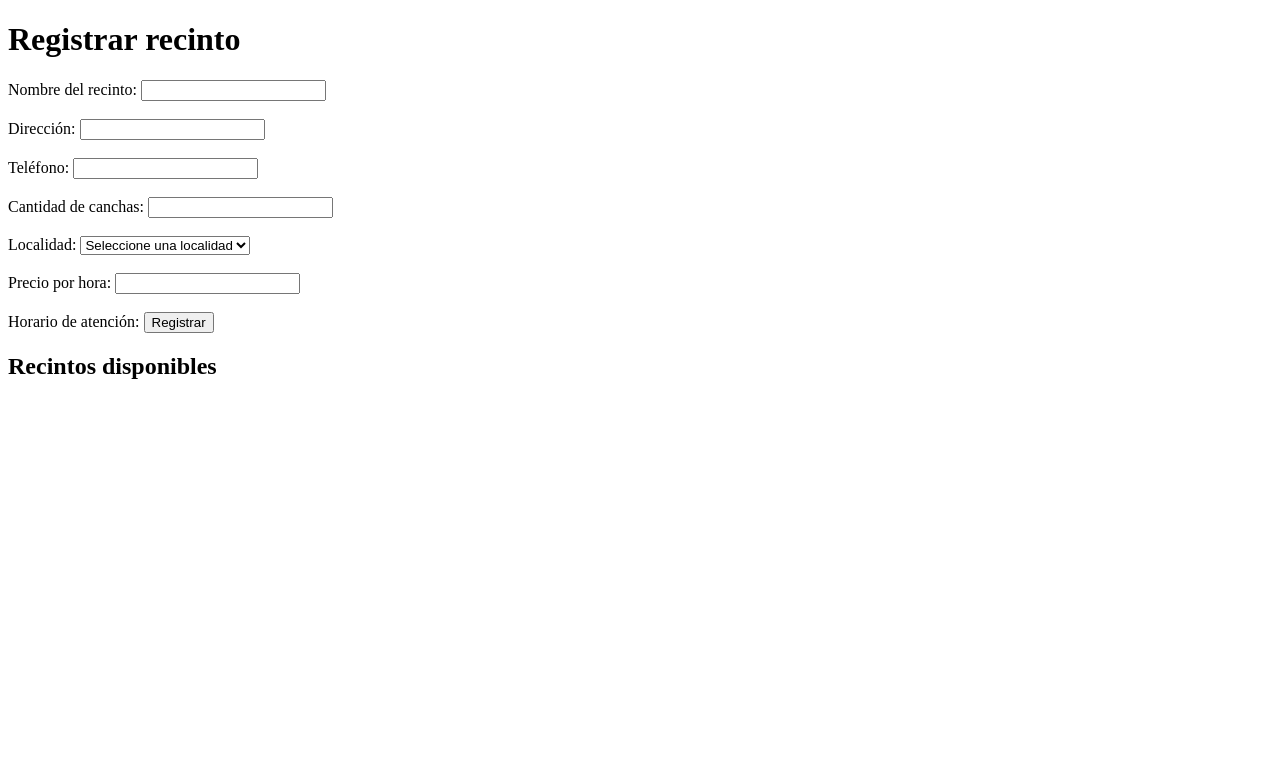
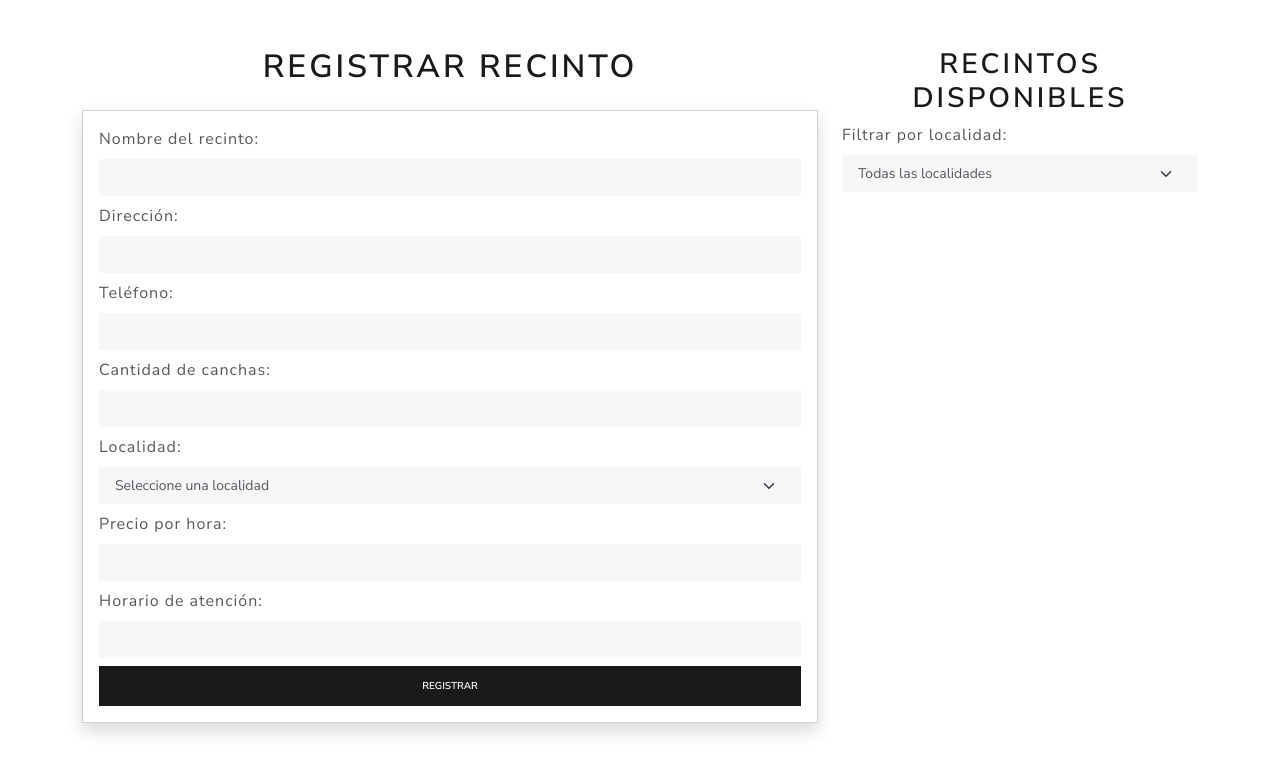
Before and after one commit to ever4ever-ing/nf1-m0d, a Flask app: template flask_app/templates/registrar_recinto.html in a window 1280 px wide. Shown: the top 774 px of the page. Run offline with Flask 3, Linux system fonts and the light colour scheme; the template is opened without the code that fills it, so the values that code supplies are empty.

Commit message:
fix: recintos

```diff
--- a/flask_app/controllers/partidos.py
+++ b/flask_app/controllers/partidos.py
@@ -80,8 +80,9 @@ def editar_partido(id):
         flash("No tienes permiso para editar este partido", "error")
         return redirect(url_for('dashboard'))
     else:
+        recintos = Recinto.obtener_por_id_localidad(partido.id_localidad)
         ##mostrar usuarios que no esten en el partido solamente
-        return render_template("editar_partido.html", partido=partido, usuarios=Usuario.get_all(), participantes=Participante.obtener_participantes_por_partido(id))
+        return render_template("editar_partido.html", partido=partido, usuarios=Usuario.get_all(), participantes=Participante.obtener_participantes_por_partido(id),recintos=recintos)
 
 @app.route("/actualizar_partido", methods=['POST'])
 def actualizar_partido():
--- a/flask_app/templates/registrar_recinto.html
+++ b/flask_app/templates/registrar_recinto.html
@@ -5,51 +5,100 @@
     <meta charset="UTF-8">
     <meta name="viewport" content="width=device-width, initial-scale=1.0">
     <title>Registrar recinto</title>
+    <link rel="stylesheet" href="https://bootswatch.com/5/lux/bootstrap.min.css">
+
 </head>
 
 <body>
-    <h1>
-        Registrar recinto
-    </h1>
+    <div class="container mt-5">
+        <div class="row">
+            <div class="col-md-8 col-70">
+                <h1 class="text-center mb-4">Registrar recinto</h1>
+                {# Mostrar mensajes flash #}
+                {% with messages = get_flashed_messages(with_categories=true) %}
+                {% if messages %}
+                <div class="alert alert-info">
+                    {% for category, message in messages %}
+                    <div class="alert alert-{{ category }}">{{ message }}</div>
+                    {% endfor %}
+                </div>
+                {% endif %}
+                {% endwith %}
 
+                <div class="card p-3 shadow">
                     <form action="{{ url_for('registrar_recinto') }}" method="post">
-        <label for="nombre">Nombre del recinto:</label>
-        <input type="text" id="nombre" name="nombre" required>
-        <br><br>
-        <label for="direccion">Dirección:</label>
-        <input type="text" id="direccion" name="direccion" required>
-        <br><br>
-        <label for="telefono">Teléfono:</label>
-        <input type="text" id="telefono" name="telefono" required>
-        <br><br>
-        <label for="canchas">Cantidad de canchas:</label>
-        <input type="number" id="canchas" name="canchas" required>
-        <br><br>
-
-        <label for="id_localidad">Localidad:</label>
-        <select id="id_localidad" name="id_localidad" required>
+                        <div class="mb-2">
+                            <label for="nombre" class="form-label">Nombre del recinto:</label>
+                            <input type="text" id="nombre" name="nombre" class="form-control form-control-sm" required>
+                        </div>
+                        <div class="mb-2">
+                            <label for="direccion" class="form-label">Dirección:</label>
+                            <input type="text" id="direccion" name="direccion" class="form-control form-control-sm" required>
+                        </div>
+                        <div class="mb-2">
+                            <label for="telefono" class="form-label">Teléfono:</label>
+                            <input type="text" id="telefono" name="telefono" class="form-control form-control-sm" required>
+                        </div>
+                        <div class="mb-2">
+                            <label for="canchas" class="form-label">Cantidad de canchas:</label>
+                            <input type="number" id="canchas" name="canchas" class="form-control form-control-sm" required>
+                        </div>
+                        <div class="mb-2">
+                            <label for="id_localidad" class="form-label">Localidad:</label>
+                            <select id="id_localidad" name="id_localidad" class="form-select form-select-sm" required>
                                 <option value="" disabled selected>Seleccione una localidad</option>
                                 {% for localidad in localidades %}
                                 <option value="{{ localidad.id_localidad }}">{{ localidad.nombre }}</option>
                                 {% endfor %}
                             </select>
-        <br><br>
-
-        <label for="precio">Precio por hora:</label>
-        <input type="number" id="precio" name="precio" required>
-        <br><br>
-        <label for="horario">Horario de atención:</label>
-        <button type="submit">Registrar</button>
-
-        <div>
+                        </div>
+                        <div class="mb-2">
+                            <label for="precio" class="form-label">Precio por hora:</label>
+                            <input type="number" id="precio" name="precio" class="form-control form-control-sm" required>
+                        </div>
+                        <div class="mb-2">
+                            <label for="horario" class="form-label">Horario de atención:</label>
+                            <input type="text" id="horario" name="horario" class="form-control form-control-sm" required>
+                        </div>
+                        <button type="submit" class="btn btn-primary btn-sm w-100">Registrar</button>
                     </form>
-    <h2>Recintos disponibles</h2>
-    <ul>
+                </div>
+            </div>
+            <div class="col-md-4 col-30">
+                <h2 class="text-center">Recintos disponibles</h2>
+                <div class="mb-2">
+                    <label for="filtro_localidad" class="form-label">Filtrar por localidad:</label>
+                    <select id="filtro_localidad" name="filtro_localidad" class="form-select form-select-sm" onchange="filtrarRecintos()">
+                        <option value="">Todas las localidades</option>
+                        {% for localidad in localidades %}
+                        <option value="{{ localidad.id_localidad }}">{{ localidad.nombre }}</option>
+                        {% endfor %}
+                    </select>
+                </div>
+                <ul id="lista_recintos" class="list-group list-group-sm">
                     {% for recinto in recintos %}
-        <li>{{ recinto.nombre }} - {{ recinto.localidad }}</li>
+                    <li class="list-group-item" data-localidad="{{ recinto.id_localidad }}">{{ recinto.nombre }}</li>
                     {% endfor %}
                 </ul>
             </div>
+        </div>
+    </div>
+
+    <script src="https://code.jquery.com/jquery-3.6.0.min.js"></script>
+    <script>
+        function filtrarRecintos() {
+            const filtro = document.getElementById('filtro_localidad').value;
+            const recintos = document.querySelectorAll('#lista_recintos li');
+
+            recintos.forEach(recinto => {
+                if (!filtro || recinto.getAttribute('data-localidad') === filtro) {
+                    recinto.style.display = '';
+                } else {
+                    recinto.style.display = 'none';
+                }
+            });
+        }
+    </script>
 </body>
 
 </html>
--- a/server.py
+++ b/server.py
@@ -1,5 +1,5 @@
 from flask_app import app
-from flask_app.controllers import usuarios, partidos, participantes
+from flask_app.controllers import usuarios, partidos, participantes, recintos, localidades
 
 if __name__ == "__main__":
 
```
Also changed, not shown: flask_app/controllers/recintos.py (+11 -4 lines), flask_app/models/recinto.py (+17 -11 lines), flask_app/templates/agenda.html (added, +19 -0 lines), flask_app/templates/editar_partido.html (+10 -4 lines). Lines whose indentation alone changed are shown as unchanged.
